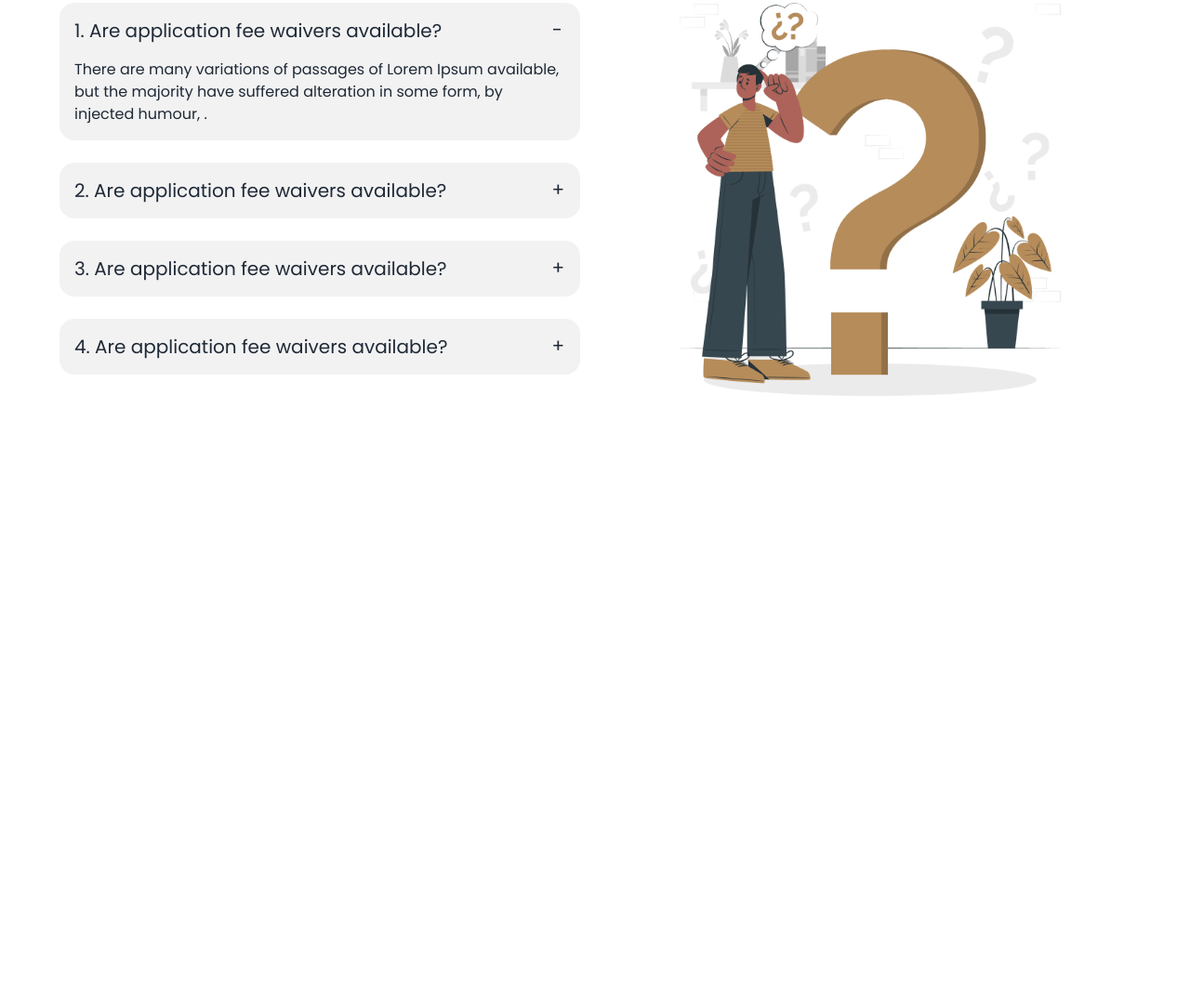
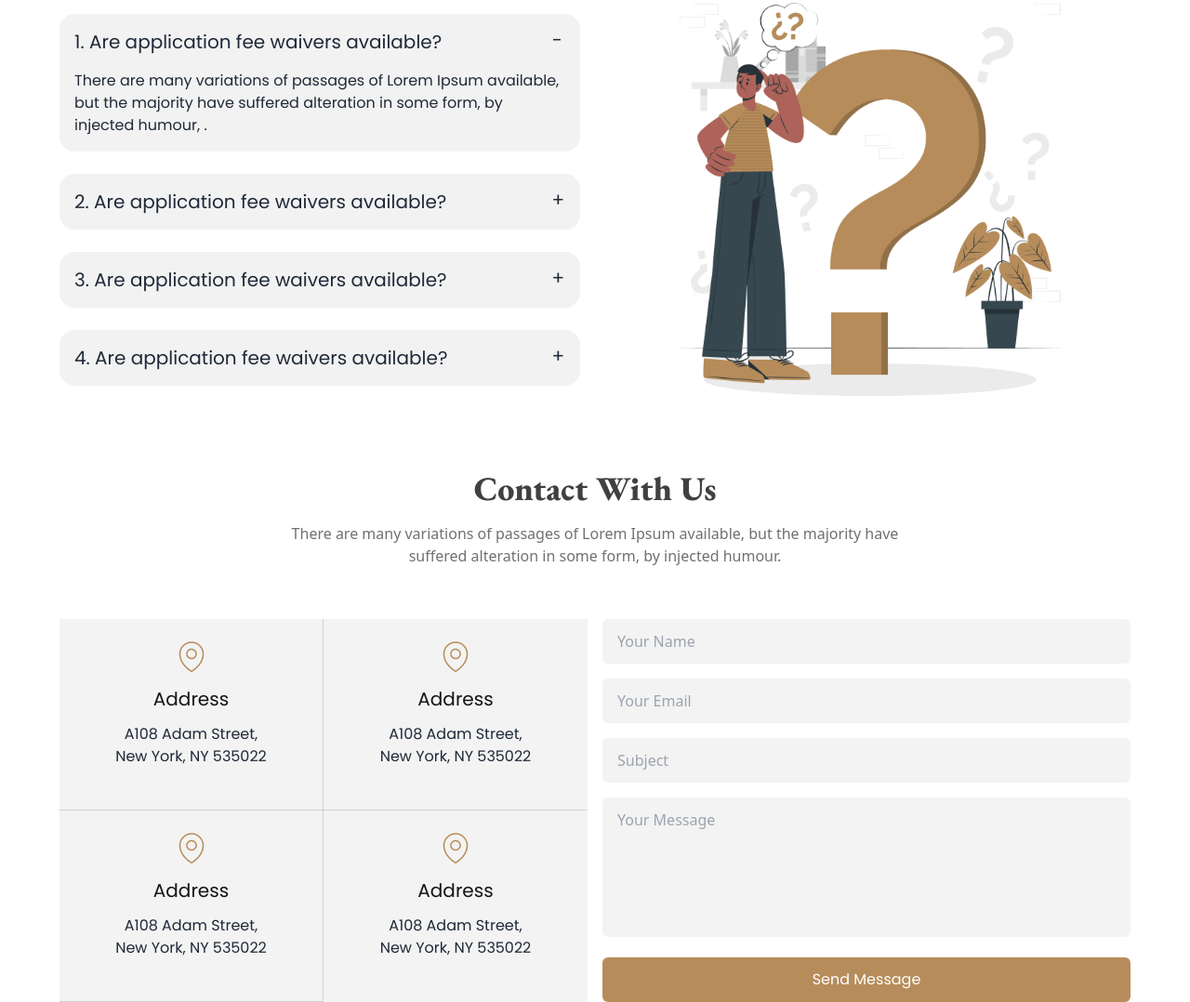
Before and after one commit to sagorcnits/justice, a plain HTML site: page index.html in a window 1280 px wide. Shown: the part 2512-3590 px from the top of the page at 93% size. Before the commit the page ends 2938 px from the top, so only its background shows below. Drawn offline with nearby package versions, Linux system fonts and the light colour scheme.

Commit message:
contact us section added

```diff
--- a/index.html
+++ b/index.html
@@ -399,7 +399,7 @@
           the majority have <br />
           suffered alteration in some form, by injected humour.
         </p>
-        <div class="flex flex-col-reverse lg:flex-row gap-8 mt-8">
+        <div class="flex flex-col-reverse md:flex-row gap-8 mt-8 items-center">
           <div class="flex-1 space-y-6 poppins-font">
             <div class="collapse collapse-plus bg-base-200">
               <input type="radio" name="my-accordion-3" checked="checked" />
@@ -455,7 +455,89 @@
             </div>
           </div>
           <div class="flex-1">
-            <img class="lg:w-9/12 w-1/2 mx-auto" src="images/faq.png" alt="" />
+            <img class="md:w-9/12 w-1/2 mx-auto" src="images/faq.png" alt="" />
+          </div>
+        </div>
+      </section>
+      <!-- contact us section start  -->
+
+      <section class="max-w-6xl mx-auto md:mt-20 p-4 lg:p-0">
+        <h1 class="text-4xl text-center garamond-font text-[#414040]">
+          Contact With Us
+        </h1>
+        <p class="text-center paragraph py-4">
+          There are many variations of passages of Lorem Ipsum available, but
+          the majority have <br />
+          suffered alteration in some form, by injected humour.
+        </p>
+        <div class="flex flex-col md:flex-row gap-4 mt-4 md:mt-10">
+          <div class="grid md:grid-cols-2 flex-1 poppins-font">
+            <div
+              class="bg-[#F3F3F3] px-4 py-5 text-center space-y-3 border-b md:border-r-[1px] border-[#CFCFCF]"
+            >
+              <img class="block mx-auto" src="images/location.png" alt="" />
+              <h1 class="text-[#141414] text-xl">Address</h1>
+              <p>
+                A108 Adam Street,<br />
+                New York, NY 535022
+              </p>
+            </div>
+            <div
+              class="bg-[#F3F3F3] px-4 py-5 text-center space-y-3 border-b border-[#CFCFCF]"
+            >
+              <img class="block mx-auto" src="images/location.png" alt="" />
+              <h1 class="text-[#141414] text-xl">Address</h1>
+              <p>
+                A108 Adam Street,<br />
+                New York, NY 535022
+              </p>
+            </div>
+            <div
+              class="bg-[#F3F3F3] px-4 py-5 text-center space-y-3 border-b md:border-r-[1px] border-[#CFCFCF]"
+            >
+              <img class="block mx-auto" src="images/location.png" alt="" />
+              <h1 class="text-[#141414] text-xl">Address</h1>
+              <p>
+                A108 Adam Street,<br />
+                New York, NY 535022
+              </p>
+            </div>
+            <div class="bg-[#F3F3F3] px-4 py-5 text-center space-y-3">
+              <img class="block mx-auto" src="images/location.png" alt="" />
+              <h1 class="text-[#141414] text-xl">Address</h1>
+              <p>
+                A108 Adam Street,<br />
+                New York, NY 535022
+              </p>
+            </div>
+          </div>
+          <div class="flex-1">
+            <form class="space-y-4">
+              <input
+                type="text"
+                placeholder="Your Name"
+                class="w-full py-3 px-4 bg-[#F3F3F3] outline-none rounded-md"
+              />
+              <input
+                type="email"
+                placeholder="Your Email"
+                class="w-full py-3 px-4 bg-[#F3F3F3] outline-none rounded-md"
+              />
+              <input
+                type="text"
+                placeholder="Subject"
+                class="w-full py-3 px-4 bg-[#F3F3F3] outline-none rounded-md"
+              />
+              <textarea
+                placeholder="Your Message"
+                class="w-full py-3 px-4 bg-[#F3F3F3] outline-none rounded-md resize-none h-[150px]"
+              ></textarea>
+              <input
+                type="button"
+                value="Send Message"
+                class="w-full py-3 px-2 bg-[#B68C5A] outline-none rounded-md text-white poppins-font cursor-pointer hover:bg-black duration-300"
+              />
+            </form>
           </div>
         </div>
       </section>
```
